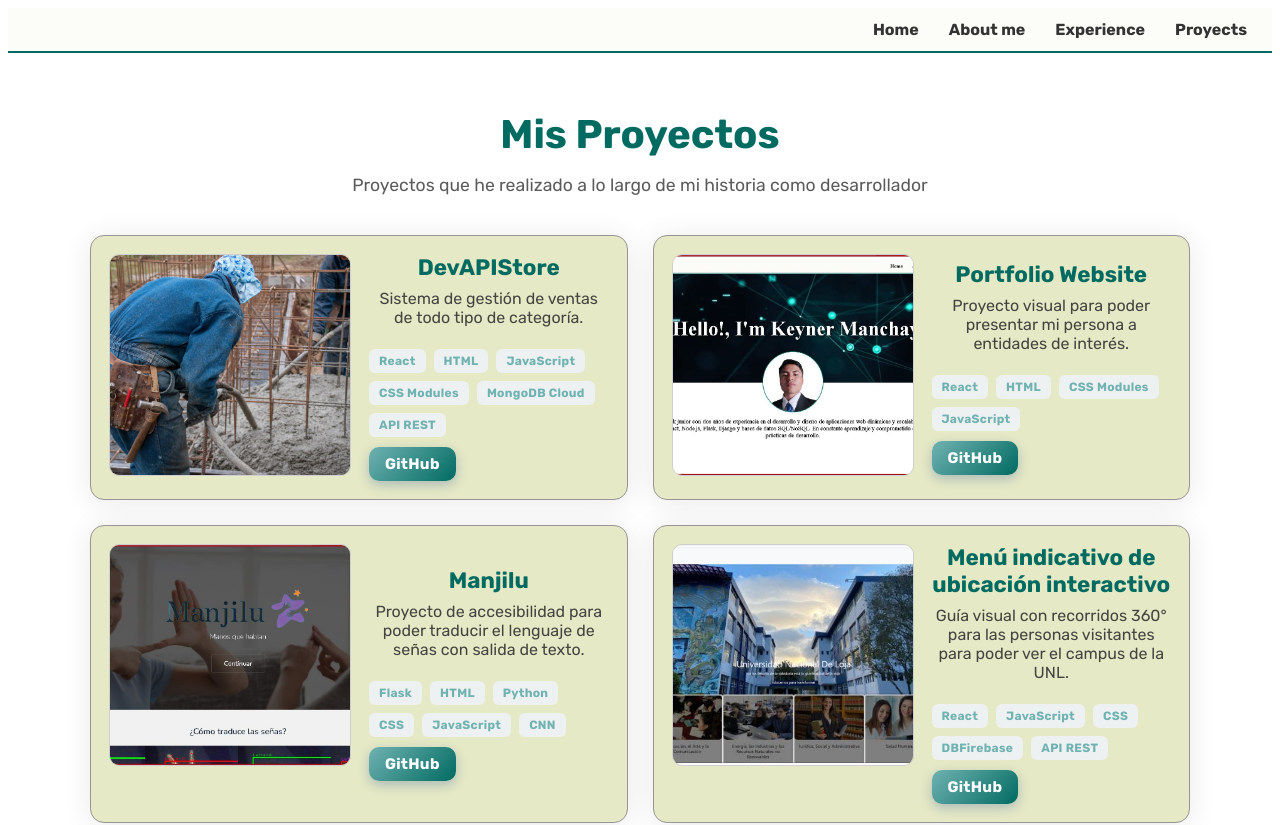
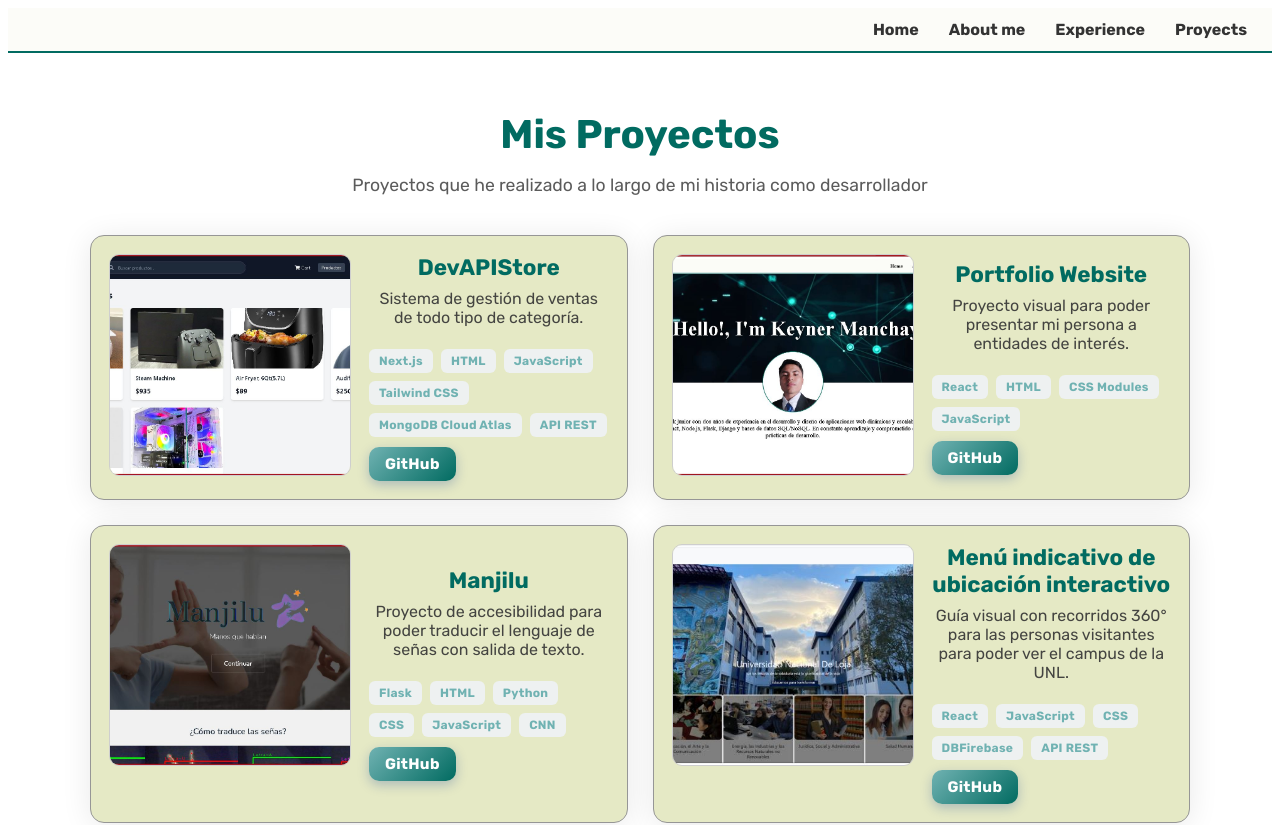
Before and after one commit to kirth8/helloportafolio, a React (Create React App) app in the folder helloportafolio/: page /helloportafolio/projects in a window 1280 px wide. Shown: the top 825 px of the page. Built offline with nearby package versions, Linux system fonts and the light colour scheme.

Commit message:
Se actualizo la información e imagen de uno de los proyectos

```diff
--- a/helloportafolio/src/data/projects.js
+++ b/helloportafolio/src/data/projects.js
@@ -2,9 +2,9 @@ const projects = [
   {
     title: "DevAPIStore",
     desc: "Sistema de gestión de ventas de todo tipo de categoría.",
-    tech: ["React", "HTML", "JavaScript", "CSS Modules", "MongoDB Cloud", "API REST"],
+    tech: ["Next.js", "HTML", "JavaScript", "Tailwind CSS", "MongoDB Cloud Atlas", "API REST"],
     github: "https://github.com/kirth8/DevAPIStore",
-    image: `${process.env.PUBLIC_URL}/img/EnProceso.jpg`,
+    image: `${process.env.PUBLIC_URL}/img/DevAPIStore.JPG`,
   },
   {
     title: "Portfolio Website",
```
Also changed, not shown: helloportafolio/public/img/DevAPIStore.JPG (added).
